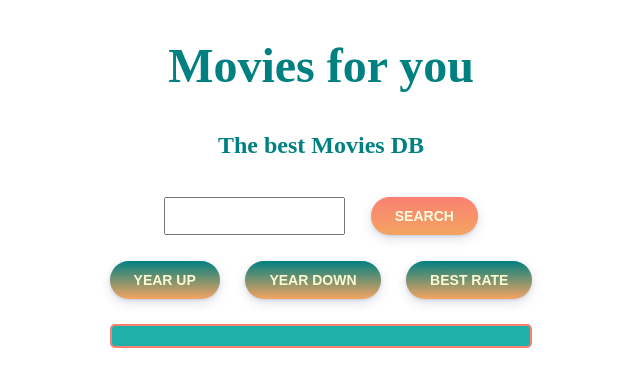
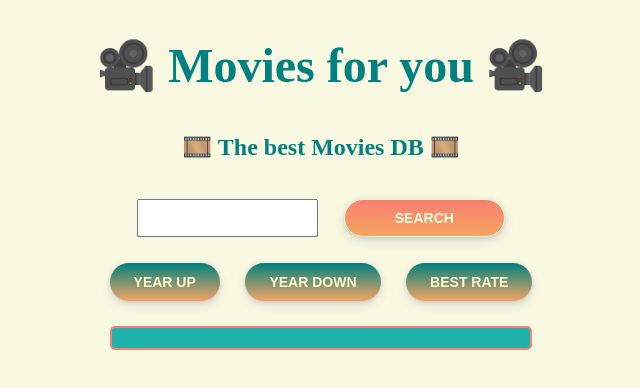
Before and after one commit to sharonVko/Project-TS-Movies-for-you, a website built with Vite: page src/movies4u/movies4u.html in a window 1280 px wide. Shown: the whole page, without its empty margins (319-959 px from the left). Built offline with nearby package versions, Linux system fonts and the light colour scheme.

Commit message:
added some styling

```diff
--- a/src/movies4u/movies4u.css
+++ b/src/movies4u/movies4u.css
@@ -2,6 +2,9 @@
     margin: 0;
     padding: 0;
     box-sizing: border-box;
+}
+body{
+    background-color: rgb(249, 249, 225);
 }
 
 h1{
@@ -48,13 +51,13 @@ h6{
 
     display: inline-block;
     outline: 0;
-    border: 0;
+    border: 1px solid lightgoldenrodyellow;
     cursor: pointer;
     font-weight: 600;
     color: rgb(252, 252, 222);
     font-size: 14px;
     height: 38px;
-    padding: 8px 24px;
+    padding: 10px 50px;
     border-radius: 50px;
     background-image: linear-gradient(180deg,salmon,sandybrown);
     box-shadow: 0 4px 11px 0 rgb(37 44 97 / 15%), 0 1px 3px 0 rgb(93 100 148 / 20%);
--- a/src/movies4u/movies4u.html
+++ b/src/movies4u/movies4u.html
@@ -4,11 +4,11 @@
     <meta charset="UTF-8">
     <meta name="viewport" content="width=device-width, initial-scale=1.0">
     <link rel="stylesheet" href="./movies4u.css">
-    <title>Project-TS Movies for you</title>
+    <title>🎞️ Movies for you 🎞️</title>
 </head>
 <body>
-    <h1>Movies for you</h1>
-    <h2>The best Movies DB</h2>
+    <h1> 🎥 Movies for you 🎥</h1>
+    <h2>🎞️ The best Movies DB 🎞️</h2>
     <form class="searchbar" onsubmit="return false">
         <div class="input-wrapper">
             <input type="text" name="moviesearch" id="movieSearchInput">
```
Also changed, not shown: src/movies4u/movies4u.ts (+22 -3 lines).
